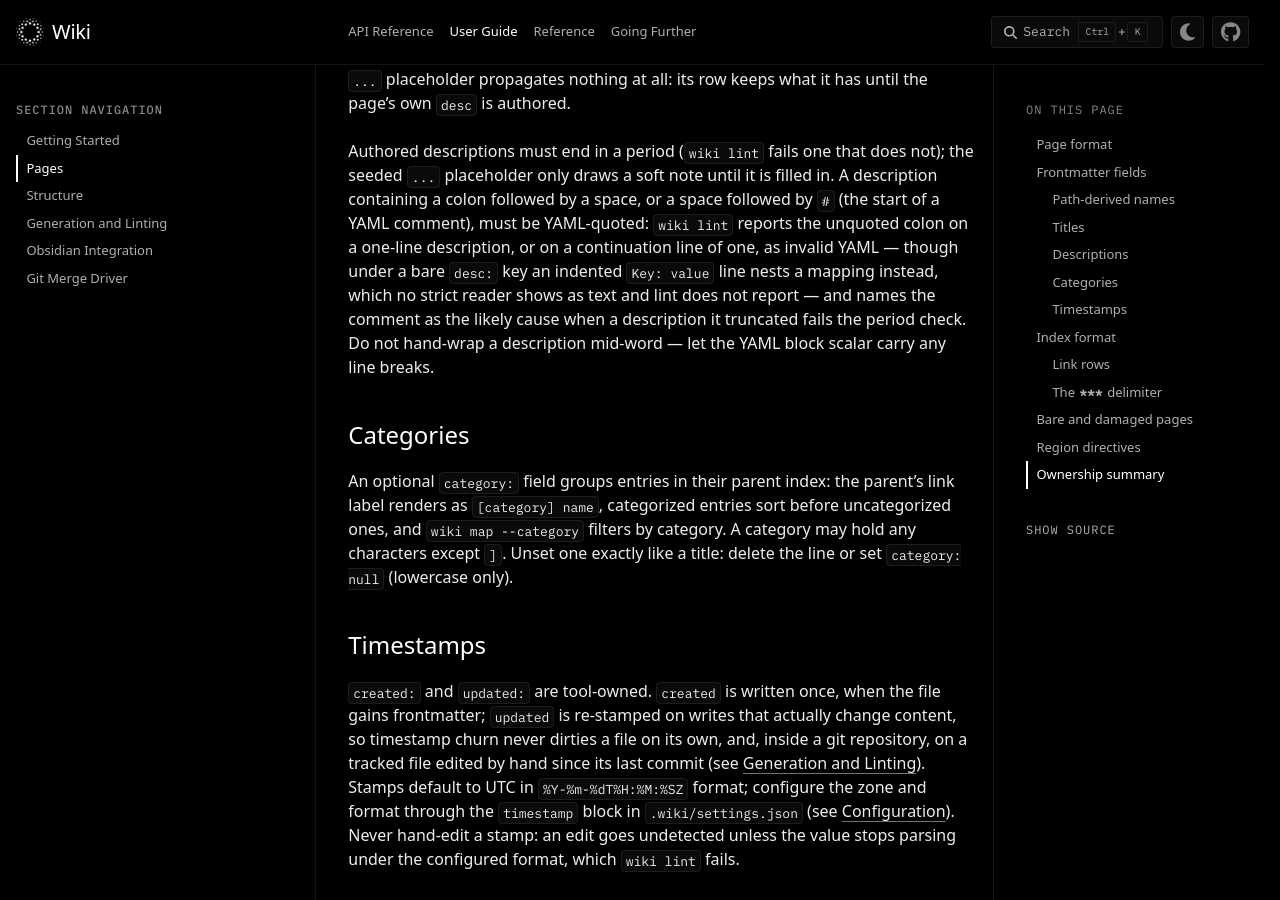
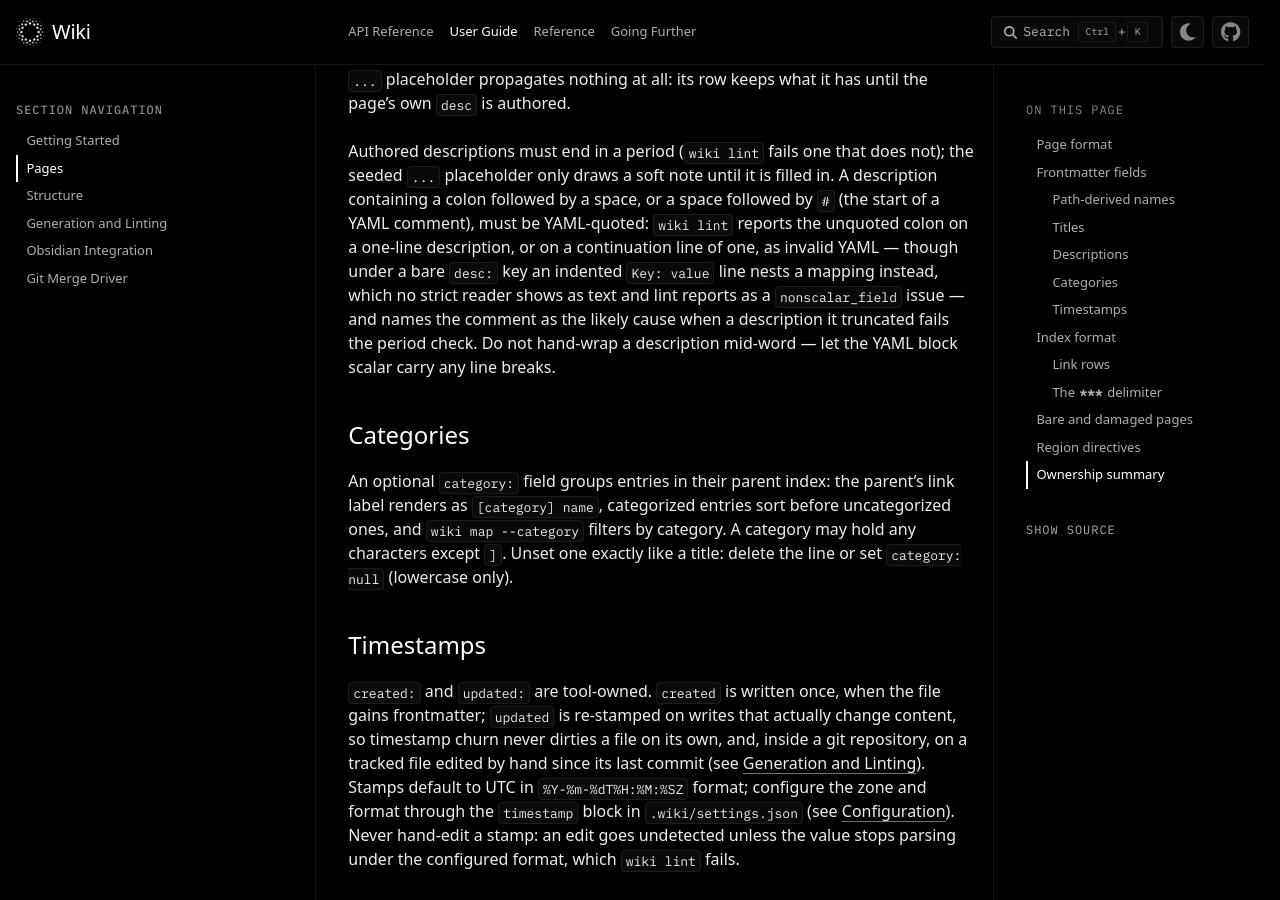
Before and after one commit to plasma-ai/wiki, a Sphinx documentation site: the page built from docs/guide/pages.rst, in a window 1280 px wide and 900 px high, scrolled down 3362 px. Built offline with Sphinx 7.4.7 and the PyData theme 0.15.4, drawn with Linux system fonts in a browser that asks for light colours; some web fonts are replaced; pages that are not in the unit, such as notebooks, are missing from menus.

Commit message:
say lint reports a mapping under a bare desc
The description section of the pages guide said lint does not report an
indented Key: value line under a bare desc: key. Lint reports it as a
nonscalar_field issue, as the frontmatter section of the same page
says.

Co-Authored-By: Claude Fable 5.2 <noreply@anthropic.com>

```diff
--- a/docs/guide/pages.rst
+++ b/docs/guide/pages.rst
@@ -173,10 +173,10 @@ by ``#`` (the start of a YAML comment), must be YAML-quoted: ``wiki lint``
 reports the unquoted colon on a one-line description, or on a continuation
 line of one, as invalid YAML — though under a bare ``desc:`` key an indented
 ``Key: value`` line nests a mapping instead, which no strict reader shows as
-text and lint does not report — and names the comment as the likely cause
-when a description it truncated fails the period check. Do not
-hand-wrap a description mid-word — let the YAML block scalar carry any line
-breaks.
+text and lint reports as a ``nonscalar_field`` issue — and names the comment
+as the likely cause when a description it truncated fails the period check.
+Do not hand-wrap a description mid-word — let the YAML block scalar carry any
+line breaks.
 
 Categories
 ~~~~~~~~~~
```
